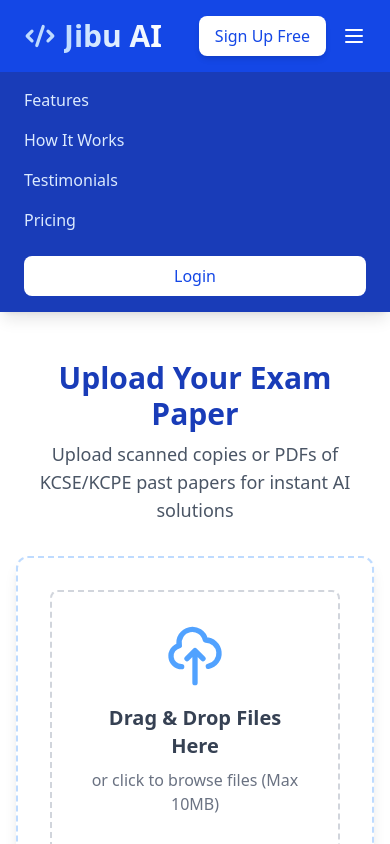
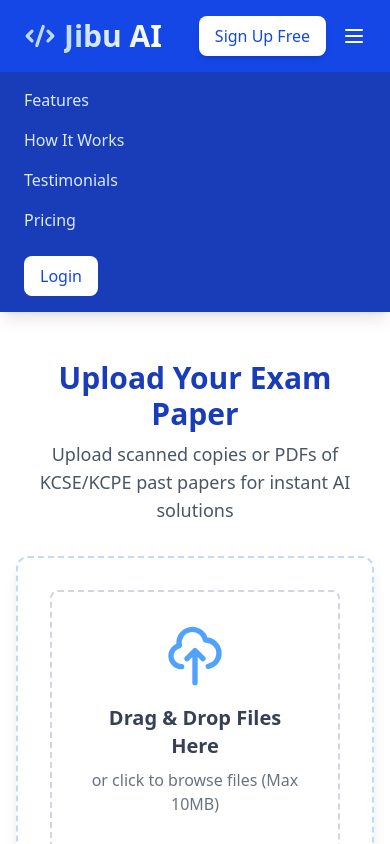
Before and after one commit to TechWithMonda/jibu-ai, a Vue app: page /uploadpaper in a window 390 px wide. Both pictures are taken after a click on the button 354 px from the left and 36 px from the top of the page. Shown: the top 844 px of the page. Built offline with nearby package versions, Linux system fonts and the light colour scheme.

Commit message:
fixed navbar

```diff
--- a/src/components/NavBar.vue
+++ b/src/components/NavBar.vue
@@ -41,7 +41,9 @@
         <a href="#how-it-works" class="text-blue-100 hover:text-white" @click="toggleMobileMenu">How It Works</a>
         <a href="#testimonials" class="text-blue-100 hover:text-white" @click="toggleMobileMenu">Testimonials</a>
         <a href="#pricing" class="text-blue-100 hover:text-white" @click="toggleMobileMenu">Pricing</a>
+        <router-link to="login" >
         <button class="bg-white text-blue-700 px-4 py-2 rounded-lg mt-2">Login</button>
+        </router-link>
       </div>
     </div>
   </header>
```
